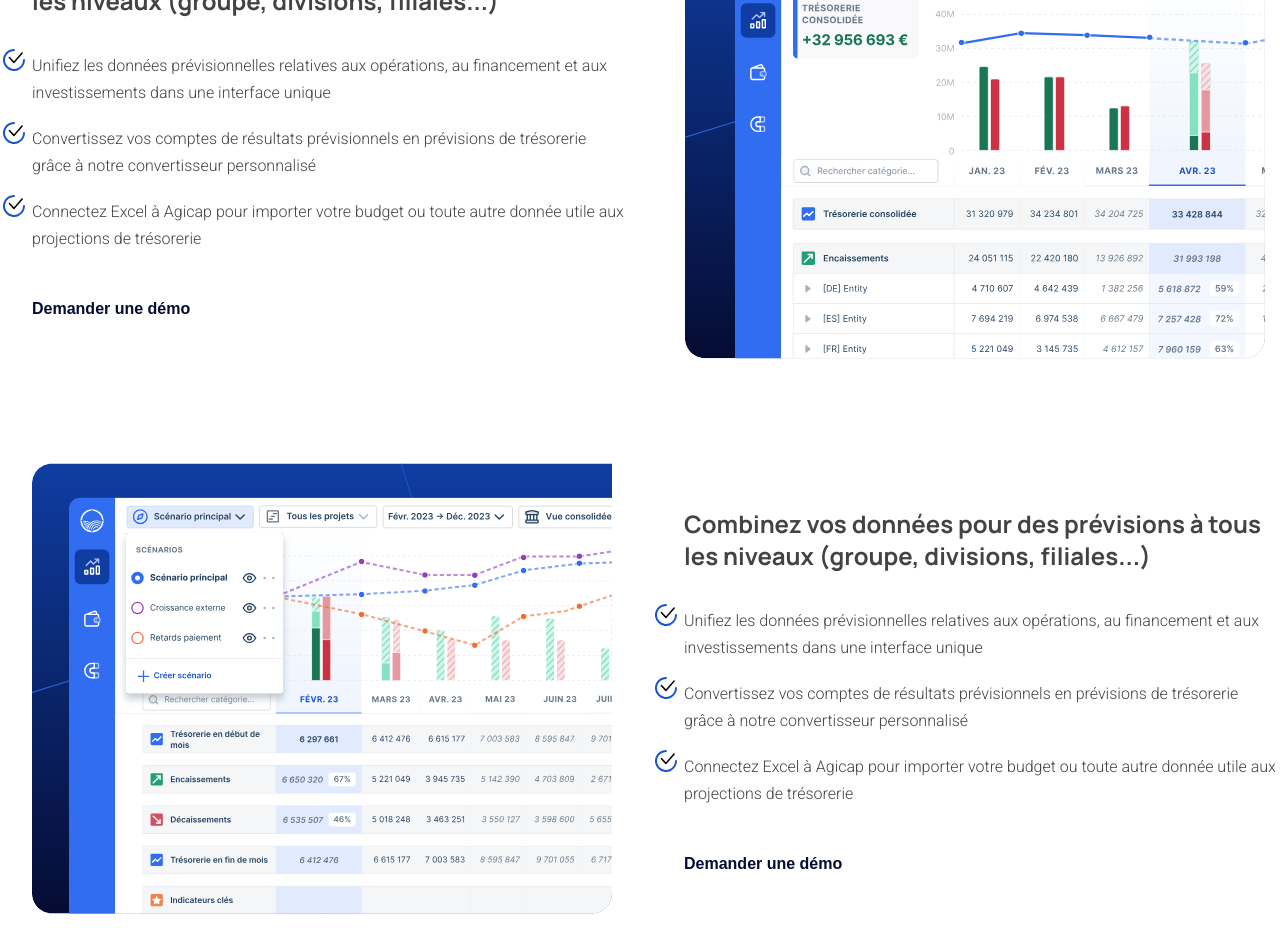
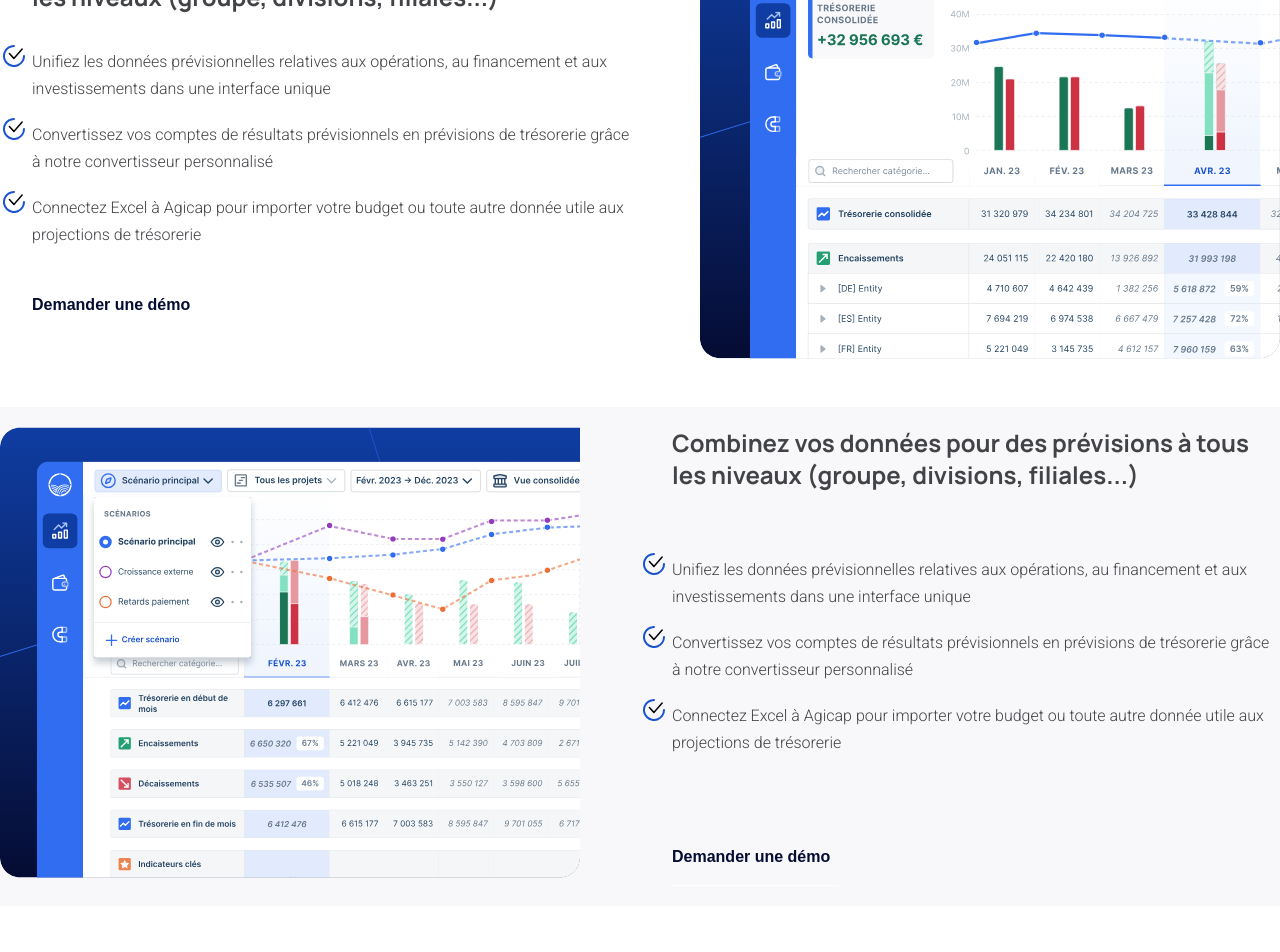
Before and after one commit to lbdevDesign/agicap, a React (Create React App) app: page / in a window 1280 px wide. Shown: the part 1211-2163 px from the top of the page. Built offline with nearby package versions, Linux system fonts and the light colour scheme.

Commit message:
présentation position update

```diff
--- a/src/components/molecules/presentationModule/presentationModule.jsx
+++ b/src/components/molecules/presentationModule/presentationModule.jsx
@@ -24,9 +24,9 @@ function PresentationModule({ ...item }) {
     const isEven = item.position % 2 === 0;
 
     return (
-        <div className="presModule">
-            <div className={`presModule__img ${isEven ? 'first' : 'second'}`}>
-                <img src={image} className="presModule__img--img" alt={item.alt} />
+        <div className={`presModule ${isEven ? 'background' : ''}`}>
+            <div className={`${isEven ? 'first' : 'second'}`}>
+                <img src={image} alt={item.alt} />
             </div>
             <div className={`presModule__infos ${isEven ? 'second' : 'first'}`}>
                 <h3>{item.title}</h3>
--- a/src/components/molecules/presentationModule/presentationModule.scss
+++ b/src/components/molecules/presentationModule/presentationModule.scss
@@ -5,15 +5,15 @@
     grid-template-columns: repeat(2, 1fr);
     grid-template-rows: 1fr;
     grid-column-gap: 0px;
-    &__img {
-        padding-left: 32px;
-    }
     &__infos {
         display: flex;
         flex-direction: column;
         justify-content: center;
         padding-left: 32px;
         gap: 32px;
+        &__img {
+            text-align: center;
+        }
         & ul {
             list-style-image: url("../../../assets/bulletIcon.svg");
             & li {
@@ -25,10 +25,20 @@
 
 .first {
     grid-area: 1 / 1 / 2 / 2;
-    margin-right: 12px;
 }
 
 .second {
     grid-area: 1 / 2 / 2 / 3;
-    margin-left: 12px;
+    display: grid;
+    & img {
+        justify-self: right;
+    }
 }
+
+.background {
+    box-sizing:border-box;
+    background-color: #F8F8FA;
+    width: 100vw;
+    background-position: center;
+    padding: 20px calc(50vw - 657px);
+}
```
